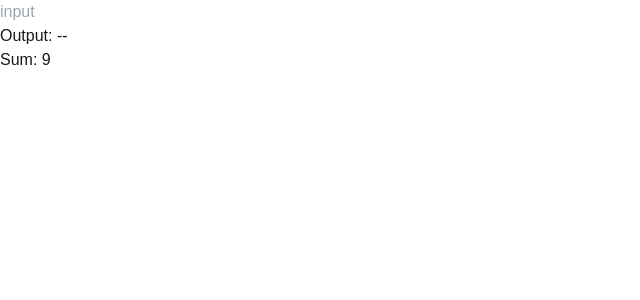
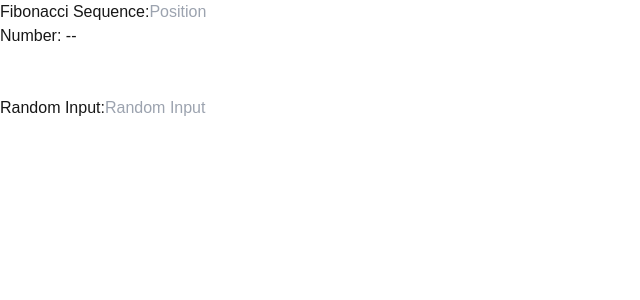
Before and after one commit to Yinkusadel/use-axios-, a Next.js app: page / in a window 1280 px wide. Shown: the top 300 px of the page, without its empty margins (0-640 px from the left). Built offline with nearby package versions, Linux system fonts and the light colour scheme.

Commit message:
add use memo hook

```diff
--- /dev/null
+++ b/src/app/components/usememo.tsx
@@ -0,0 +1,40 @@
+"use client"
+
+
+import { useState, useEffect, useMemo, useCallback } from 'react';
+
+const getArray = () => {
+  for (let i = 0; i < 1000000000; i++) {
+    //do something expensive
+  }
+  return ['Adeleye', 'olayinka'];
+}
+
+export default function UseMemoComponent() {
+  const [userNumber, setUserNumber] = useState('');
+  const [randomInput, setRandomInput] = useState('');
+
+  const fib = useCallback((n: number): number => {
+    return (n <= 1) ? n : fib(n - 1) + fib(n - 2);
+  }, []);
+
+  const fibNumber = useMemo(() => fib(Number(userNumber)), [userNumber, fib]);
+
+  const myArray = useMemo(() => getArray(), []);
+
+  useEffect(() => {
+    console.log('New array')
+  }, [myArray])
+
+  return (
+    <main className="App">
+      <label>Fibonacci Sequence:</label>
+      <input type="number" value={userNumber} placeholder="Position" onChange={(e) => setUserNumber(e.target.value)} />
+      <p>Number: {fibNumber || "--"}</p>
+      <br /><br />
+      <label>Random Input:</label>
+      <input type="text" value={randomInput} placeholder="Random Input" onChange={(e) => setRandomInput(e.target.value)} />
+      <p>{randomInput}</p>
+    </main>
+  );
+}
--- a/src/app/page.tsx
+++ b/src/app/page.tsx
@@ -1,12 +1,15 @@
 // import TestAxiosComponent from "./components/axios";
-import UseCallBackComponent from "./components/usecallback";
+// import UseCallBackComponent from "./components/usecallback";
+
+import UseMemoComponent from "./components/usememo";
 
 
 function App() {
   return (
     <main>
       {/* <TestAxiosComponent/> */}
-      <UseCallBackComponent />
+      {/* <UseCallBackComponent /> */}
+      <UseMemoComponent />
     </main>
   );
 }
```
